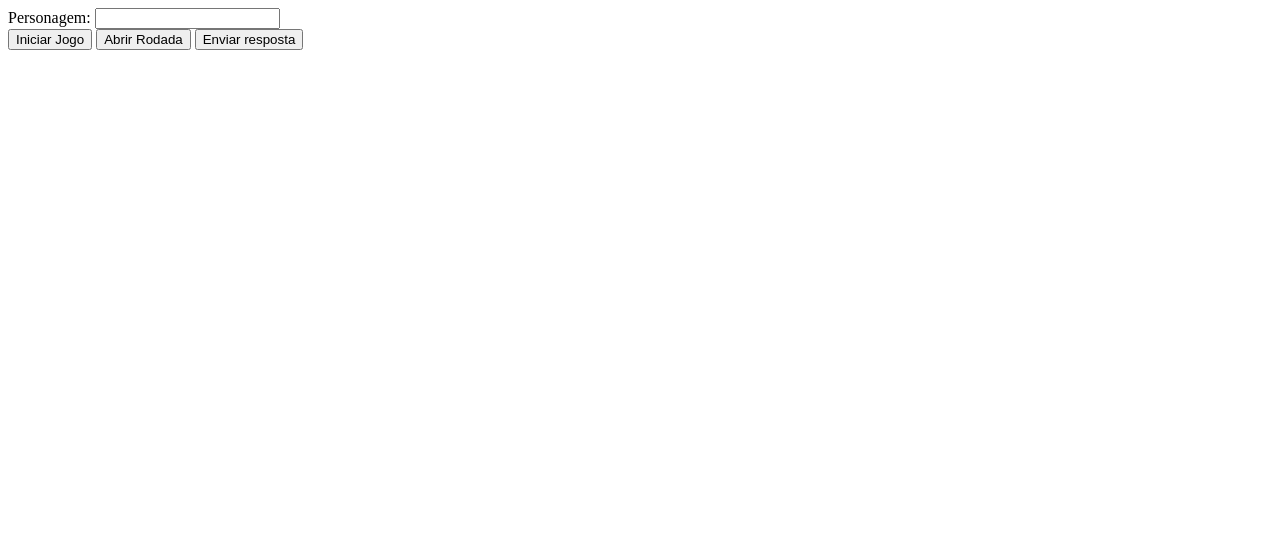
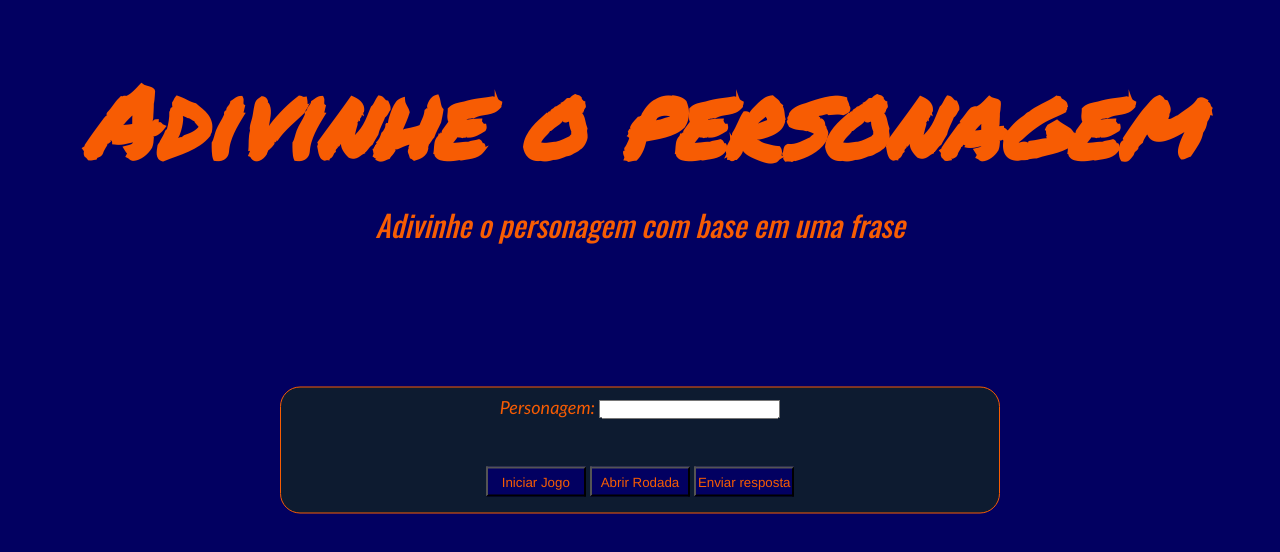
Before and after one commit to RaffaFS/adivinhe_o_personagem, a plain HTML site: page index.html in a window 1280 px wide. Drawn offline with nearby package versions, Linux system fonts and the light colour scheme.

Commit message:
CSS (#3)
* -lucas- colocando o arquivo css no local certo

* -Lucas- Modificação da localização de certas divs e adição de h1 e h2

* -Lucas- Correção de um erro de escrita

* -Lucas- Adição de estilo no site

```diff
--- a/index.html
+++ b/index.html
@@ -4,16 +4,24 @@
     <meta charset="UTF-8">
     <meta name="viewport" content="width=device-width, initial-scale=1.0">
     <title>Acerte o Personagem</title>
+    <link rel="preconnect" href="https://fonts.googleapis.com">
+    <link rel="preconnect" href="https://fonts.gstatic.com" crossorigin>
+    <link href="https://fonts.googleapis.com/css2?family=Oswald:wght@450&family=Permanent+Marker&display=swap" rel="stylesheet">
+    <link rel="stylesheet" href="./src/main.css">
 </head>
 <body>
+    <header>
+        <h1>Adivinhe o personagem</h1>
+        <h2>Adivinhe o personagem com base em uma frase</h2>
+    </header>
     <div class="container">
         <div class="interfaceBox" id="interfaceBox">
-            <div class="results_box" id="results_box"></div>
             <form class="form" id="form">
                 <div class="input_box" id="input_box">
                     <label for="userInput">Personagem:</label>
                     <input type="text" class="userInput" id="userInput">
                 </div>
+                <div class="results_box" id="results_box"></div>
                 <div class="btn_box" id="btn_box">
                     <button type="button" class="btn btnS" id="btnS">Iniciar Jogo</button>
                     <button type="button" class="btn btnH" id="btn1">Abrir Rodada</button>
--- a/src/main.css
+++ b/src/main.css
@@ -0,0 +1,73 @@
+* {
+    margin: 0;
+    padding: 0;
+    box-sizing: border-box;
+}
+
+body{
+    background-color:#020061;
+}
+
+header{
+    margin-top: 48px;
+    color: #F75C03;
+    text-align:center;
+}
+
+header h1{
+    margin: 8px 16px;
+    font-size: 100px;
+    font-family: "Permanent Marker", cursive;
+    font-weight: 900;
+    font-style: italic;
+}
+
+header h2{
+    font-size: 30px;
+    font-family: "Oswald", sans-serif;
+    font-optical-sizing: auto;
+    font-weight: 450;
+    font-style: italic;
+}
+
+
+.interfaceBox{
+    margin-top: 50px;
+    position: fixed;
+    top: 50%;
+    left: 50%;
+    transform: translate(-50%, -50%);
+    height: auto;
+    width: 720px;
+    font-size: large;
+    border-radius: 20px;
+    border: solid 1px;
+    background-color: #0D1B30;
+    color: #F75C03;
+    font-style: italic;
+    font-family:'Trebuchet MS', 'Lucida Sans Unicode', 'Lucida Grande', 'Lucida Sans', Arial, sans-serif;
+}
+
+.input_box {
+    margin-top: 8px;
+    text-align: center;
+}
+
+.btn_box {
+    padding: 16px;
+    text-align: center;
+}
+
+.btn_box button {
+    height: 30px;
+    width: 100px;
+    background-color: #020061;
+    color: #F75C03;
+    font-weight: 500;
+    font-family:'Franklin Gothic Medium', 'Arial Narrow', Arial, sans-serif;
+}
+
+.results_box{
+    margin: 32px;
+    text-align: center;
+}
--- a/src/main.js
+++ b/src/main.js
@@ -46,7 +46,7 @@ function start(){
 
             else{
                 const resBox = document.querySelector('#results_box')
-                resBox.innerHTML = `<p>Você acertou tantas, errou tantass e pulou tantas</p>`
+                resBox.innerHTML = `<p>Você acertou tantas, errou tantas e pulou tantas</p>`
             }
         }
 
```
